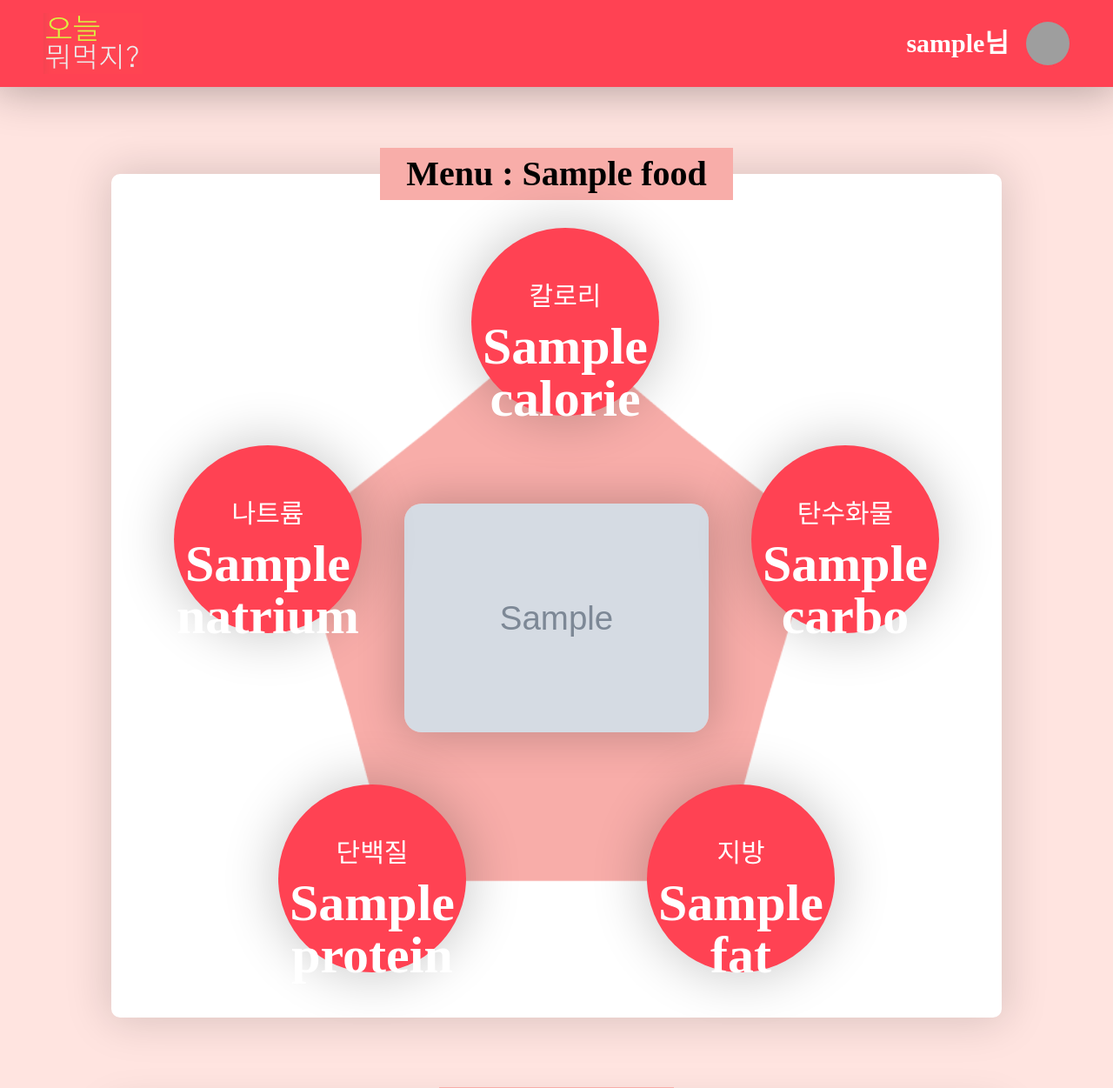
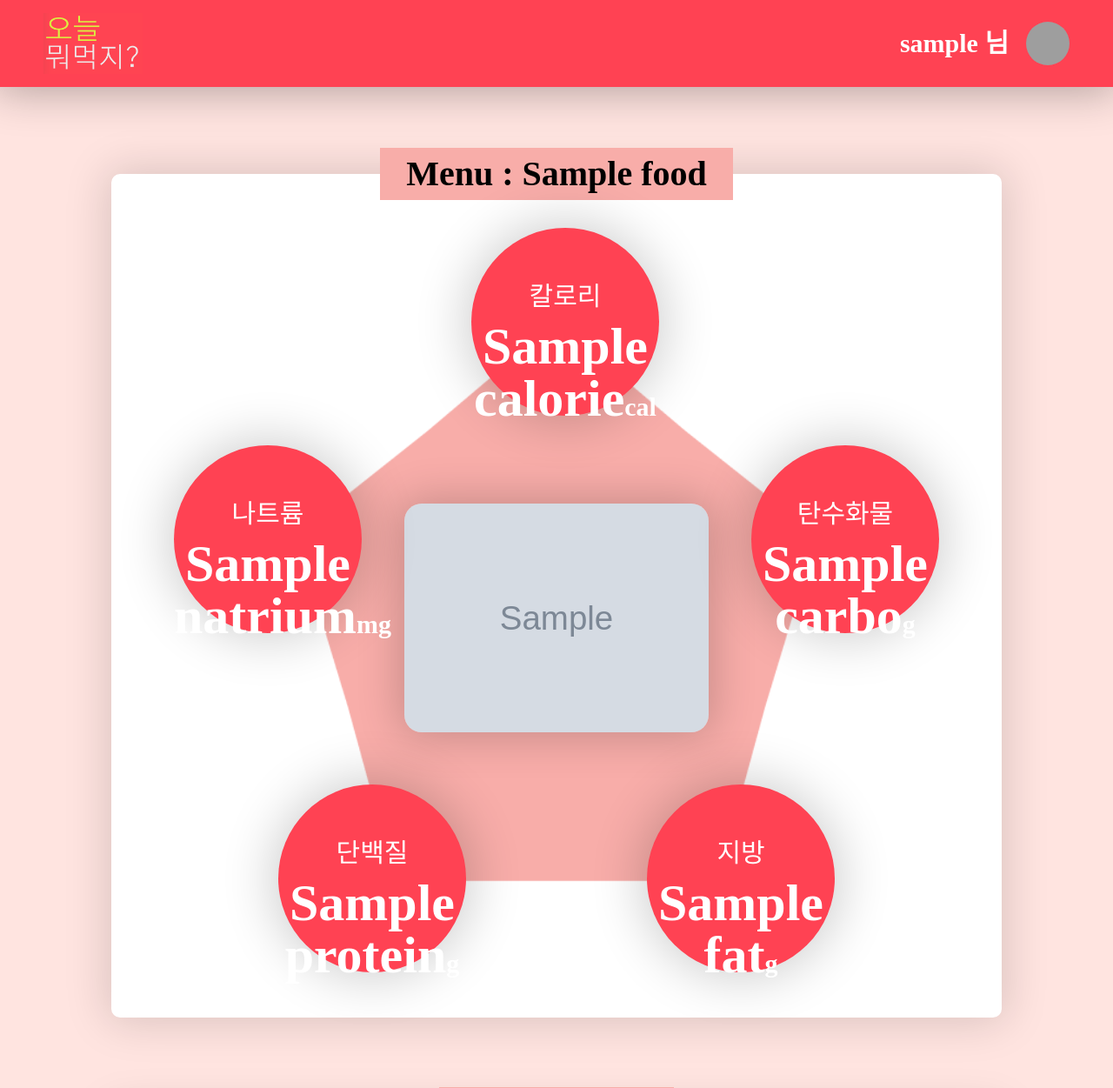
Before and after one commit to NamgyungKim/Today-table, a Flask app: template templates/detail.html in a window 1280 px wide. Shown: the top 1251 px of the page at 87% size. Run offline with Flask 2, Linux system fonts and the light colour scheme; the template is opened without the code that fills it: most values are stand-ins (such as "Sample title", 1, 10 or a date in 2020); grey boxes marked "Sample" are stand-in pictures; a database or web service that is not in the repository returns one stand-in record (values such as "Sample title"); data that the repository does not hold is empty; some libraries are stand-ins or nearby versions; some web fonts are replaced; grey boxes are pictures that could not be loaded.

Commit message:
Fix: detail page
-로고 링크
-본인만 삭제
-석제 버튼
-단위

```diff
--- a/static/styles/detail.css
+++ b/static/styles/detail.css
@@ -20,6 +20,7 @@ body { background-color: #FFE4E0;}
 #detail-image .circle-4{bottom: 30px; left: 200px;}
 #detail-image .circle-5{bottom: 30px; right: 200px;}
 #detail-image .circle p {margin-top: 10px; font-weight: bold; font-size: 50px;}
+#detail-image .circle .unit {font-size: 25px;}
 
 /* 상세 설명글 */
 #detail-text{margin:50px 0 100px; opacity: 0; transition: all 1s;}
@@ -49,9 +50,9 @@ body { background-color: #FFE4E0;}
 #comments .comment .comment-text {line-height: 30px; font-size: 20px;}
 #comments .comment .comment-bottom {display: flex; justify-content: flex-end;}
 #comments .comment .comment-bottom .date,
-#comments .comment .comment-bottom .delete-btn {line-height: 30px; }
-#comments .comment .comment-bottom .delete-btn {margin: 0 10px; cursor: pointer;}
-
+#comments .comment .comment-bottom .delete-btn {display: block; width: 80px;  line-height: 30px;}
+#comments .comment .comment-bottom .delete-btn {margin: 0 10px; border: 1px solid black; border-radius: 10px; background-color: white; font-weight: bold; font-size: 17px; cursor: pointer; transition: all .5s;}
+#comments .comment .comment-bottom .delete-btn:hover{ background-color: #FF4253;}
 
 /* pc */
 @media (max-width:1024px) {
--- a/templates/detail.html
+++ b/templates/detail.html
@@ -26,7 +26,7 @@
 
     <script>
         $(document).ready(function () {
-            get_comments("{{ food.no }}")
+            get_comments("{{ food.no }}","{{ nickname }}")
         })
 
         function save_comment() {
@@ -94,8 +94,7 @@
         }
 
 
-
-        function get_comments(food_num) {
+        function get_comments(food_num,nickname) {
             $.ajax({
                 type: "POST",
                 url: "/api/get_comments",
@@ -105,13 +104,12 @@
                 success: function (response) {
                     if (response["result"] == "success") {
                         let comments = response["comments"]
-
                         for (let i = 0; i < comments.length; i++) {
                             let comment = comments[i]
                             if (comment["num"] == food_num) {
                                 let time_post = new Date(comment["time"])
                                 let time_before = time2str(time_post)
-                                let html_temp = `<div class="comment">
+                                let html_temp1 = `<div class="comment">
                                                     <div class="user">
                                                         <img class="user-profil" src="https://picsum.photos/id/237/200/300" alt="유저 프로필사진">
                                                         <p class="user-name"> ${comment["nickname"]}</p>
@@ -121,9 +119,17 @@
                                                     </p>
                                                     <div class="comment-bottom">
                                                         <span class="date">${time_before}</span>
-                                                        <button class="delete-btn" onclick="delete_comment('${comment["username"]}','${comment["comment"]}')">삭제</button>
-                                                    </div>
+                                                        `
+
+                                let html_temp2 = ``
+                                if(comment["nickname"] == nickname ){
+                                    html_temp2 =  `<button class="delete-btn" onclick="delete_comment('${comment["username"]}','${comment["comment"]}')">삭제</button>`
+                                }else{
+                                    html_temp2 = ``
+                                }
+                                let html_temp3 = ` </div>
                                                 </div>`
+                                let html_temp = html_temp1 + html_temp2 + html_temp3
                                 $('#comments').append(html_temp)
                                 //유저 이름 Header에 넣기
                             }
@@ -139,9 +145,9 @@
   </head>
   <body>
     <header id="header">
-      <h1><a href="#"><img class="logo" src="../static/imgs/logo.PNG" alt="오늘 뭐먹지?"></a></h1>
+      <h1><a onclick="location.href='http://localhost:5000/'"><img class="logo" src="../static/imgs/logo.PNG" alt="오늘 뭐먹지?"></a></h1>
       <div tabindex="0" onclick="nav_show()"  class="user">
-        <span class="user-name"><span class="user-name-db">{{ nickname }}</span>님</span>
+        <span class="user-name"><span class="user-name-db">{{ nickname }} </span>님</span>
         <img src="https://picsum.photos/id/237/200/300" alt="프로필">
       </div>
       <div onclick="sign_out()" class="nav">
@@ -155,11 +161,11 @@
         <div class="ingredient-list">
           <img class="pentagon-img" src="../static/imgs/Star.png" alt="5각형">
           <img class="food-img" src="{{food.img}}" alt="음식명도 넘겨받기">
-          <div class="circle circle-1">칼로리<p class="calorie">{{food.calorie}}</p></div>
-          <div class="circle circle-2">나트륨<p class="natrium">{{food.natrium}}</p></div>
-          <div class="circle circle-3">탄수화물<p class="carbo">{{food.carbo}}</p></div>
-          <div class="circle circle-4">단백질<p class="protein">{{food.protein}}</p></div>
-          <div class="circle circle-5">지방<p class="fat">{{food.fat}}</p></div>
+          <div class="circle circle-1">칼로리<p class="calorie">{{food.calorie}}<span class="unit">cal</span></p></div>
+          <div class="circle circle-2">나트륨<p class="natrium">{{food.natrium}}<span class="unit">mg</span></p></div>
+          <div class="circle circle-3">탄수화물<p class="carbo">{{food.carbo}}<span class="unit">g</span></p></div>
+          <div class="circle circle-4">단백질<p class="protein">{{food.protein}}<span class="unit">g</span></p></div>
+          <div class="circle circle-5">지방<p class="fat">{{food.fat}}<span class="unit">g</span></p></div>
         </div>
       </section>
       <!-- 상세 설명글 -->
@@ -195,6 +201,7 @@
     </div>
   </body>
   <script>
+    // 프로필클릭시 로그아웃버튼 show
     function nav_show(){
       if($(".nav").hasClass("show")){
           $(".nav").removeClass("show");
@@ -203,14 +210,15 @@
       }
     }
 
+
     //상단 비주얼 부분
-
     $(document).ready(function () {
         $("#detail-image").addClass("show")
         $(".pentagon-img").addClass("big")
         $(".circle").addClass("big")
     })
 
+    //스크롤 이벤트
     $(window).scroll(function () {
         var height = $(document).scrollTop();
         if(height > 600){
```
